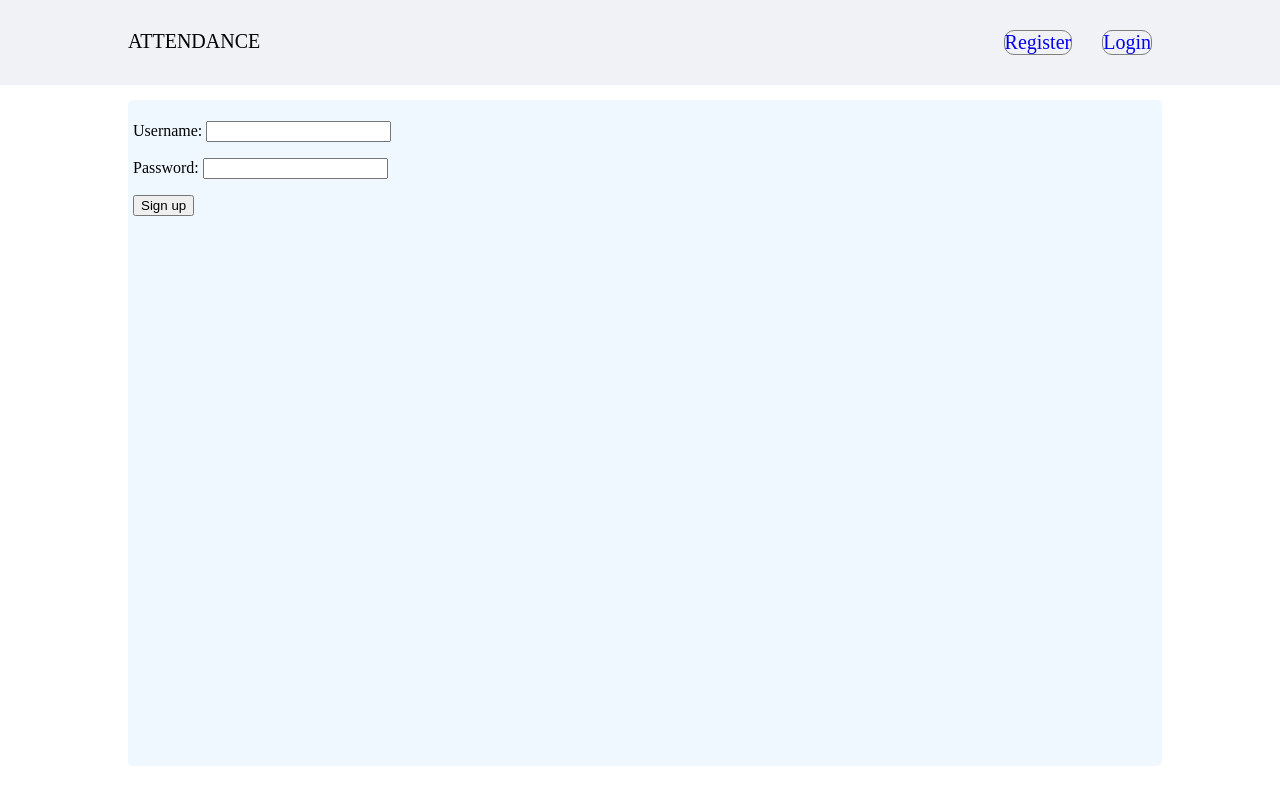
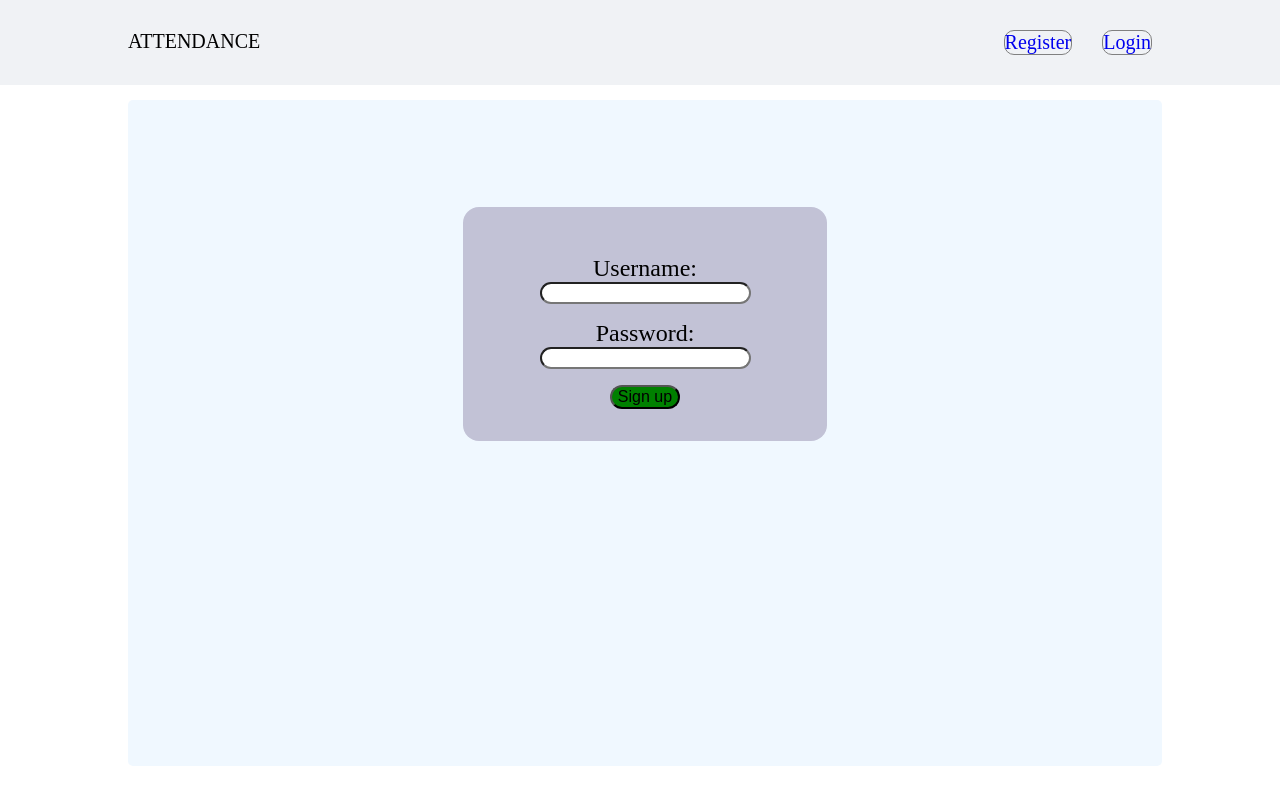
Before and after one commit to mahbubcseju/attendance-by-face-recognition, a Django app: page /login in a window 1280 px wide. Run offline with Django 3.2, Linux system fonts and the light colour scheme.

Commit message:
css for login and signup

```diff
--- a/attendance/client/forms/auth.py
+++ b/attendance/client/forms/auth.py
@@ -42,7 +42,7 @@ class SignUpForm(UserCreationForm):
         widget=forms.PasswordInput(),
     )
     password2 = forms.CharField(
-        label='Password Confirmation',
+        label='Confirm Password',
         widget=forms.PasswordInput(),
     )
 
--- a/attendance/static/css/client/login.css
+++ b/attendance/static/css/client/login.css
@@ -1,3 +1,27 @@
 .card {
     max-width: 300px;
+    margin: 10% auto;
+    text-align: center;
+    padding: 2em;
+    border-radius: 1em;
+    background-color: #c2c2d6;
 }
+
+label {
+    font-size: 1.5em;
+    display: inline-block;
+}
+
+input {
+    font-size: 1em;
+    padding: 0;
+    border-radius: 25px;
+    text-align:center
+    display: inline-block;
+}
+
+button {
+    border-radius: 25px;
+    font-size: 1em;
+    background-color: green;
+}
--- a/attendance/templates/client/login.html
+++ b/attendance/templates/client/login.html
@@ -7,7 +7,8 @@
 
 {% block content %}
   <div class="content">
-    <form method="post" action="{{ url('Login') }}">
+    <div class="card">
+      <form method="post" action="{{ url('Login') }}">
       {% for field in form %}
         <p>
           {{ field.errors }}
@@ -19,5 +20,6 @@
       <button type="submit">Sign up</button>
       <input type="hidden" name="csrfmiddlewaretoken" value="{{ csrf_token }}">
       </form>
+    </div>
   </div>
 {% endblock %}
--- a/attendance/templates/client/sign_up.html
+++ b/attendance/templates/client/sign_up.html
@@ -10,11 +10,10 @@
     <div class="card">
       <form method="post" action="{{ url('SignUp') }}">
         {% for field in form %}
-          <p>
+          <p style="text-align: center; display: flex; align-items: center;">
             {{ field.errors }}
             {{ field.label_tag() }}
             {{ field }}
-            <span class="helptext">{{ field.help_text|safe }}</span>
           </p>
         {% endfor %}
         <button type="submit">Sign up</button>
```
Also changed, not shown: attendance/static/css/client/sign_up.css (+31 -0 lines).
